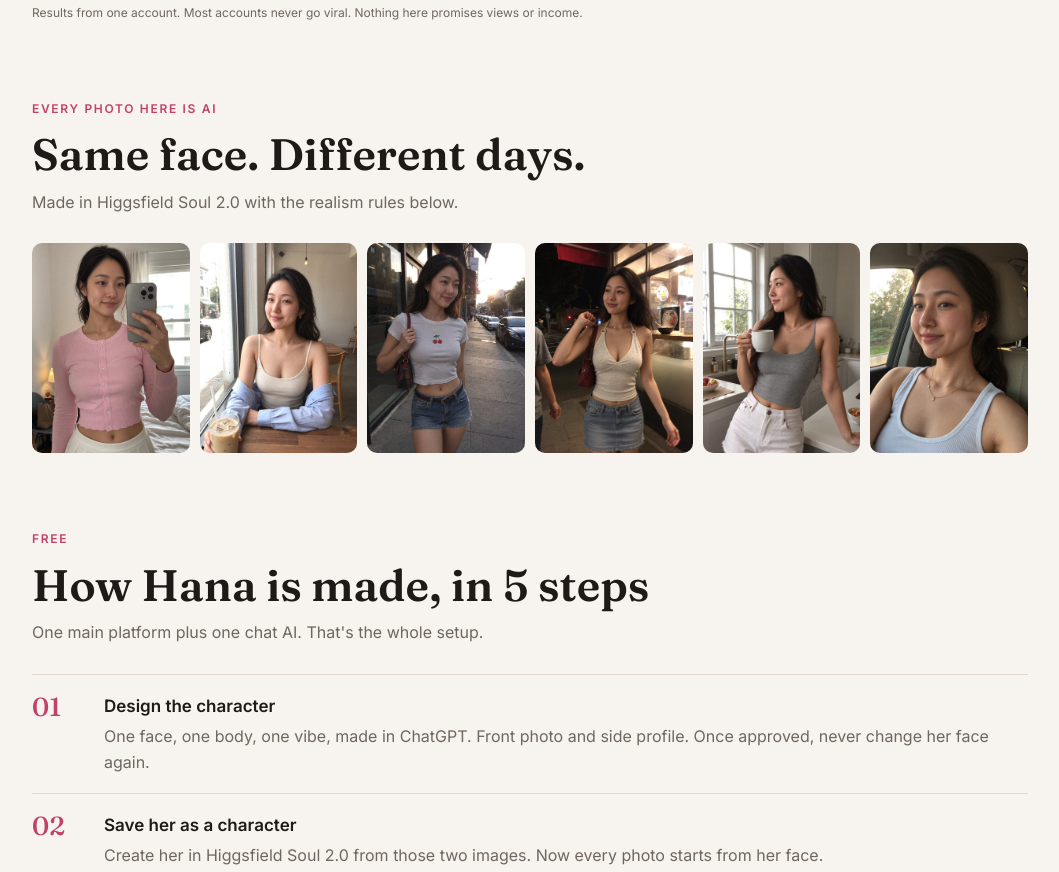
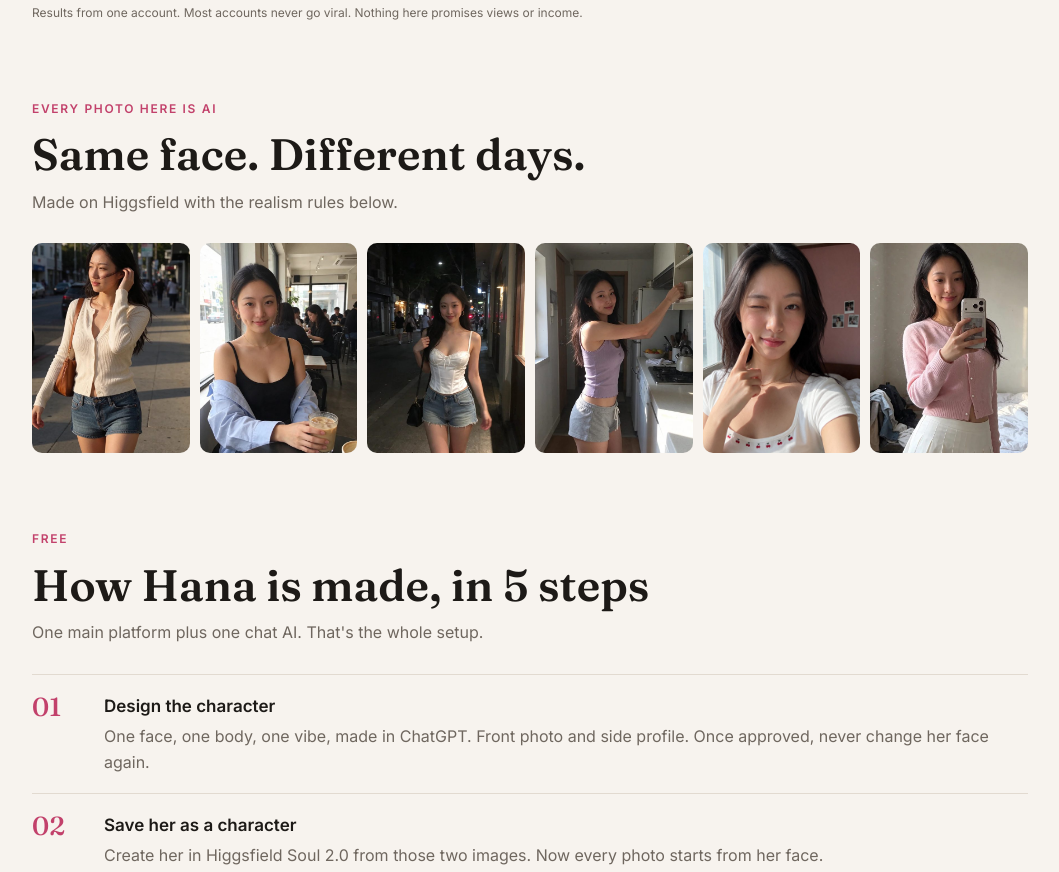
Before and after one commit to makeyourownhana/makeyourownhana.github.io, a plain HTML site: page index.html in a window 1280 px wide. Shown: the part 779-1651 px from the top of the page, without its empty margins (110-1169 px from the left). Drawn offline with Linux system fonts and the light colour scheme.

```diff
--- a/index.html
+++ b/index.html
@@ -118,7 +118,7 @@
       </div>
     </div>
     <figure>
-      <img src="assets/hana-car.jpg" alt="AI-generated photo of Hana in a car at golden hour">
+      <img src="assets/hana-hero.jpg" alt="AI-generated selfie of Hana in her bedroom">
       <span class="tag">AI-generated</span>
     </figure>
   </header>
@@ -134,15 +134,15 @@
     <div class="head">
       <span class="eyebrow">Every photo here is AI</span>
       <h2>Same face. Different days.</h2>
-      <p>Made in Higgsfield Soul 2.0 with the realism rules below.</p>
+      <p>Made on Higgsfield with the realism rules below.</p>
     </div>
     <div class="gallery">
-      <img src="assets/hana-mirror.jpg" alt="AI photo: mirror selfie" loading="lazy">
-      <img src="assets/hana-cafe.jpg" alt="AI photo: cafe" loading="lazy">
-      <img src="assets/hana-street.jpg" alt="AI photo: street" loading="lazy">
-      <img src="assets/hana-night.jpg" alt="AI photo: night walk" loading="lazy">
-      <img src="assets/hana-kitchen.jpg" alt="AI photo: kitchen" loading="lazy">
-      <img src="assets/hana-car.jpg" alt="AI photo: car" loading="lazy">
+      <img src="assets/hana-g1.jpg" alt="AI photo: walking down the street" loading="lazy">
+      <img src="assets/hana-g2.jpg" alt="AI photo: cafe" loading="lazy">
+      <img src="assets/hana-g3.jpg" alt="AI photo: night walk" loading="lazy">
+      <img src="assets/hana-g4.jpg" alt="AI photo: kitchen" loading="lazy">
+      <img src="assets/hana-wink.jpg" alt="AI photo: selfie" loading="lazy">
+      <img src="assets/hana-after.jpg" alt="AI photo: mirror selfie" loading="lazy">
     </div>
   </section>
 
@@ -216,7 +216,7 @@ Everyday phone photo look. No skin smoothing, no beauty filter, no studio lighti
         <div><h3>Realism Upgrade</h3><p>Send your existing AI character. Get 10 photos that look like real phone photos.</p><span class="row">$79 <em>View →</em></span></div>
       </a>
       <a class="pkg" href="https://payhip.com/b/GBrcQ">
-        <img src="assets/hana-mirror.jpg" alt="Starter package example" loading="lazy">
+        <img src="assets/hana-wink.jpg" alt="Starter package example" loading="lazy">
         <div><h3>Starter</h3><p>3 face options, 3 outfits, 10 lifestyle photos and a character sheet.</p><span class="row">$119 <em>View →</em></span></div>
       </a>
       <a class="pkg" href="https://payhip.com/b/8gdJG">
```
Also changed, not shown: assets/hana-after.jpg (added), assets/hana-cafe.jpg (deleted), assets/hana-car.jpg (deleted), assets/hana-g1.jpg (added), assets/hana-g2.jpg (added), assets/hana-g3.jpg (added), assets/hana-g4.jpg (added), assets/hana-hero.jpg (added), assets/hana-kitchen.jpg (deleted), assets/hana-mirror.jpg (deleted), assets/hana-night.jpg (deleted), assets/hana-og.jpg, assets/hana-realism.jpg, assets/hana-standard.jpg, 2 more files.
